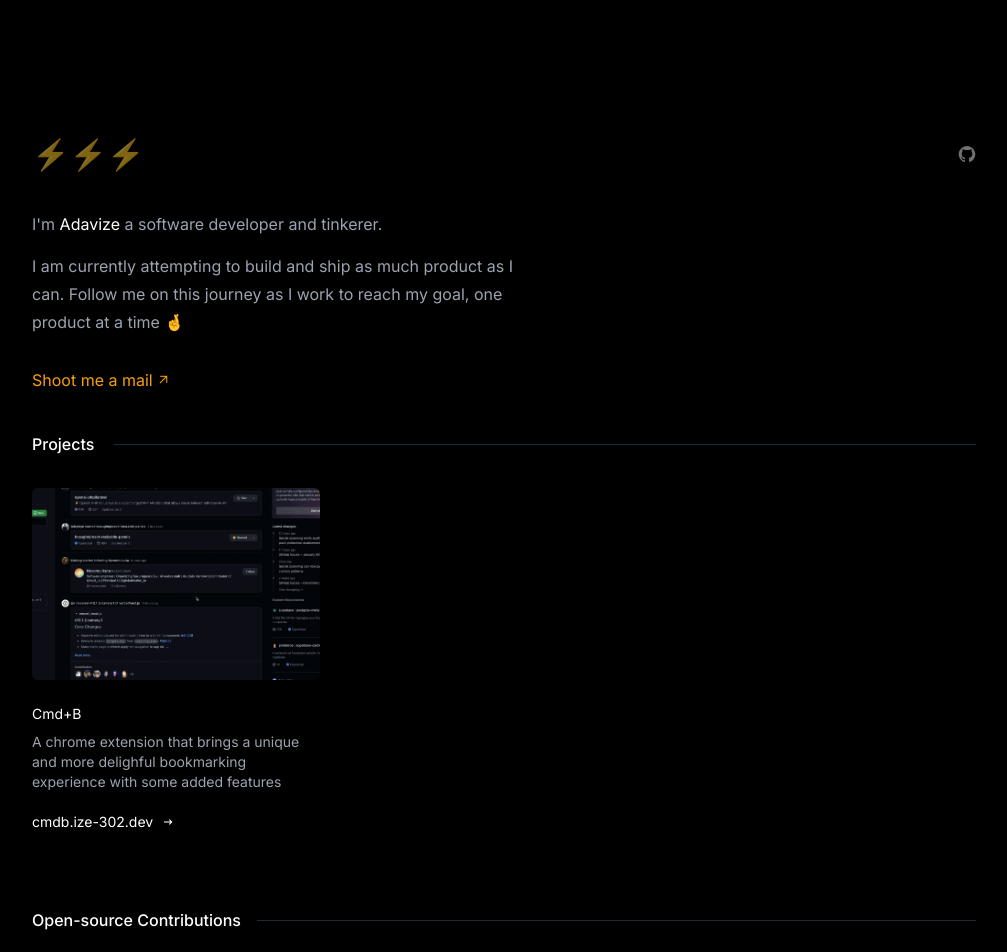
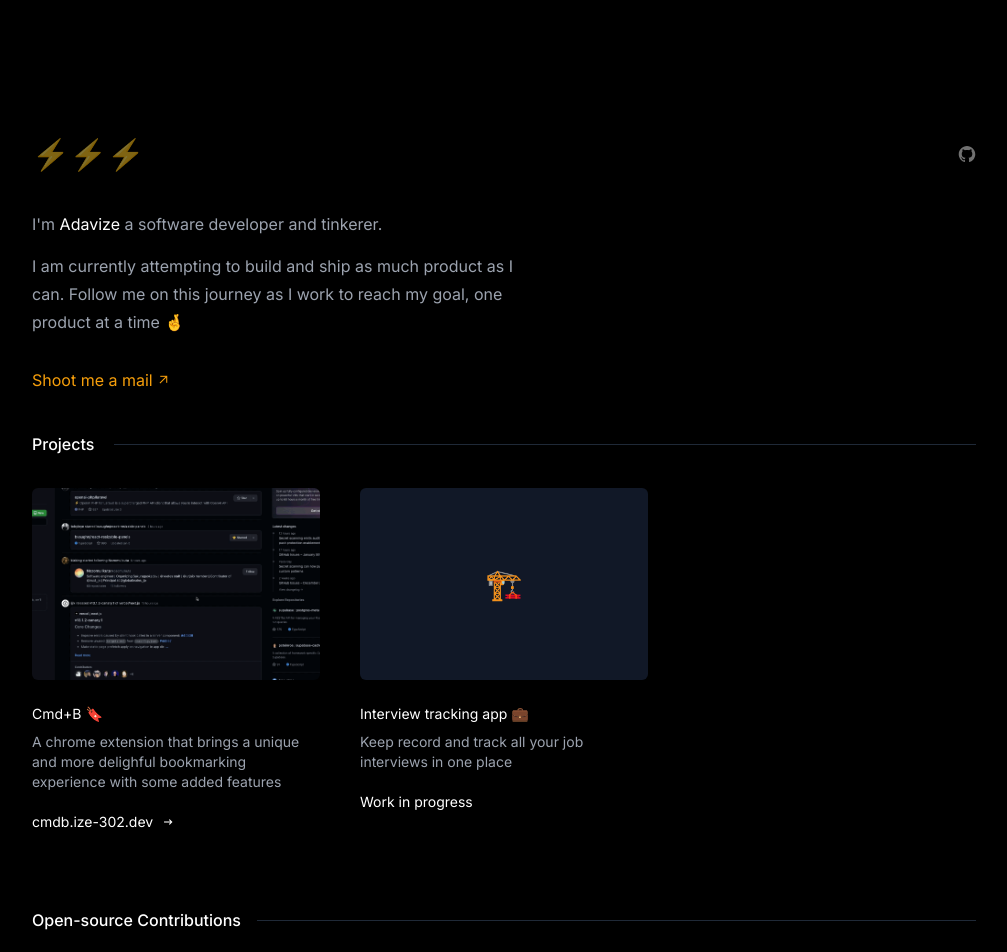
Before and after one commit to ize-302/ize-302.dev, a Vue app: page / in a window 1280 px wide. Shown: the top 952 px of the page, without its empty margins (136-1143 px from the left). Built offline with nearby package versions, Linux system fonts and the light colour scheme.

Commit message:
update projects

```diff
--- a/src/components/ProjectCard2.vue
+++ b/src/components/ProjectCard2.vue
@@ -1,8 +1,14 @@
 <template>
   <div class="p-4 rounded-md gap-24 text-gray-400 font-normal items-center">
-    <a :href="item.link.url" target="_blank">
+    <a v-if="!item.wip" :href="item.link.url" target="_blank">
       <img class="object-cover h-48 w-full rounded-md mb-6" :src="item.image" />
     </a>
+    <div
+      v-if="item.wip"
+      class="object-cover h-48 w-full rounded-md mb-6 bg-gray-900 text-3xl flex justify-center items-center"
+    >
+      🏗️
+    </div>
     <div class="">
       <p v-if="item.name" class="text-white font-normal text-sm mb-2">
         {{ item.name }}
@@ -15,7 +21,9 @@
         class="group mt-5 flex items-center gap-2 text-sm text-white"
         target="_blank"
         >{{ item.link.name }}
-        <span class="material-symbols-outlined text-sm group-hover:opacity-60"
+        <span
+          v-if="item.link.url"
+          class="material-symbols-outlined text-sm group-hover:opacity-60"
           >arrow_right_alt</span
         ></a
       >
--- a/src/projects.js
+++ b/src/projects.js
@@ -2,12 +2,22 @@
 
 export const products = [
   {
-    name: 'Cmd+B',
+    name: 'Cmd+B 🔖 ',
     description: 'A chrome extension that brings a unique and more delighful bookmarking experience with some added features',
     link: {
       name: 'cmdb.ize-302.dev',
       url: 'https://cmdb.ize-302.dev/',
     },
+    image: someImage
+  },
+  {
+    name: 'Interview tracking app 💼 ',
+    description: 'Keep record and track all your job interviews in one place',
+    link: {
+      name: 'Work in progress',
+      url: '',
+    },
+    wip: true,
     image: someImage
   }
 ]
```
